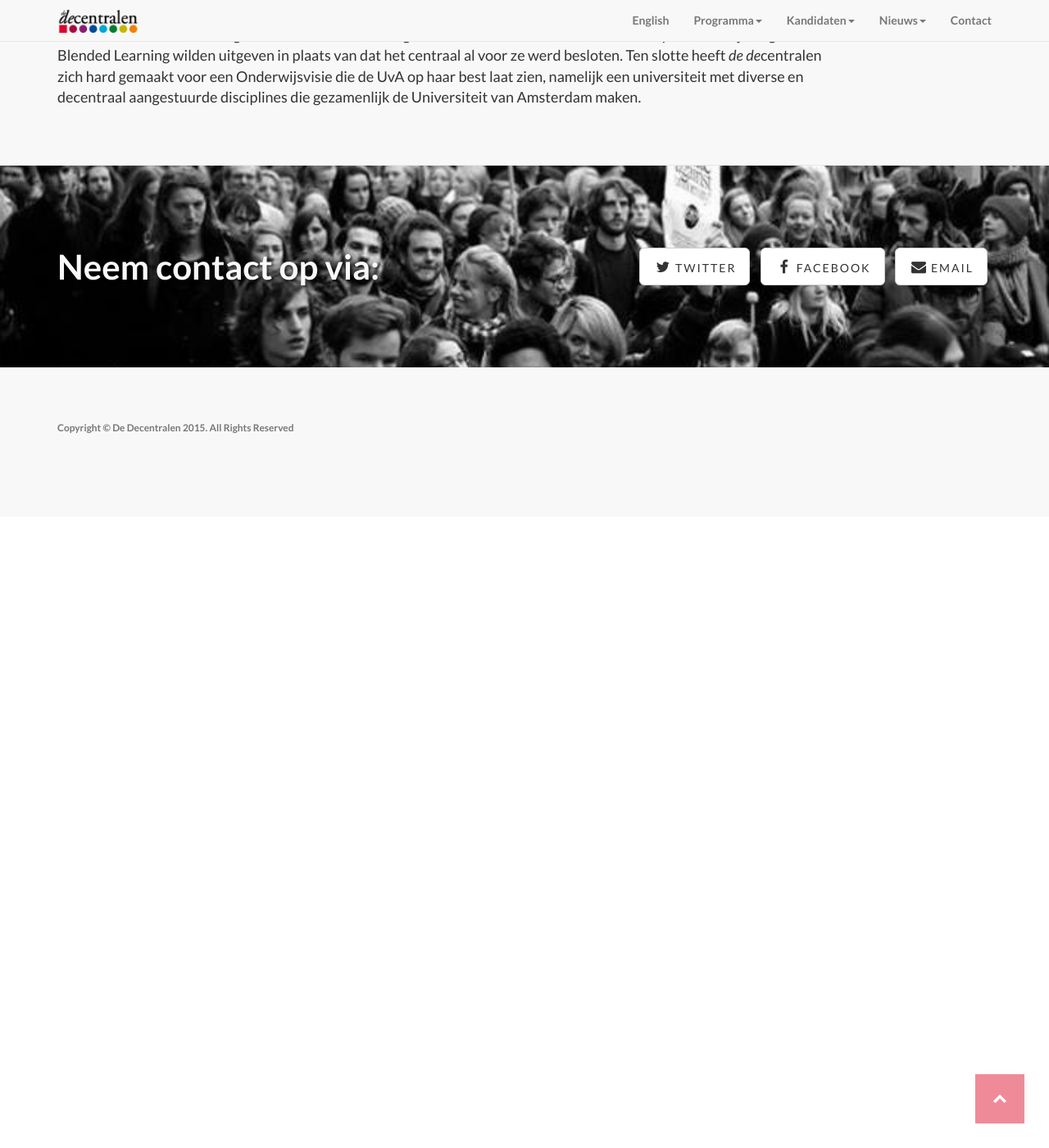
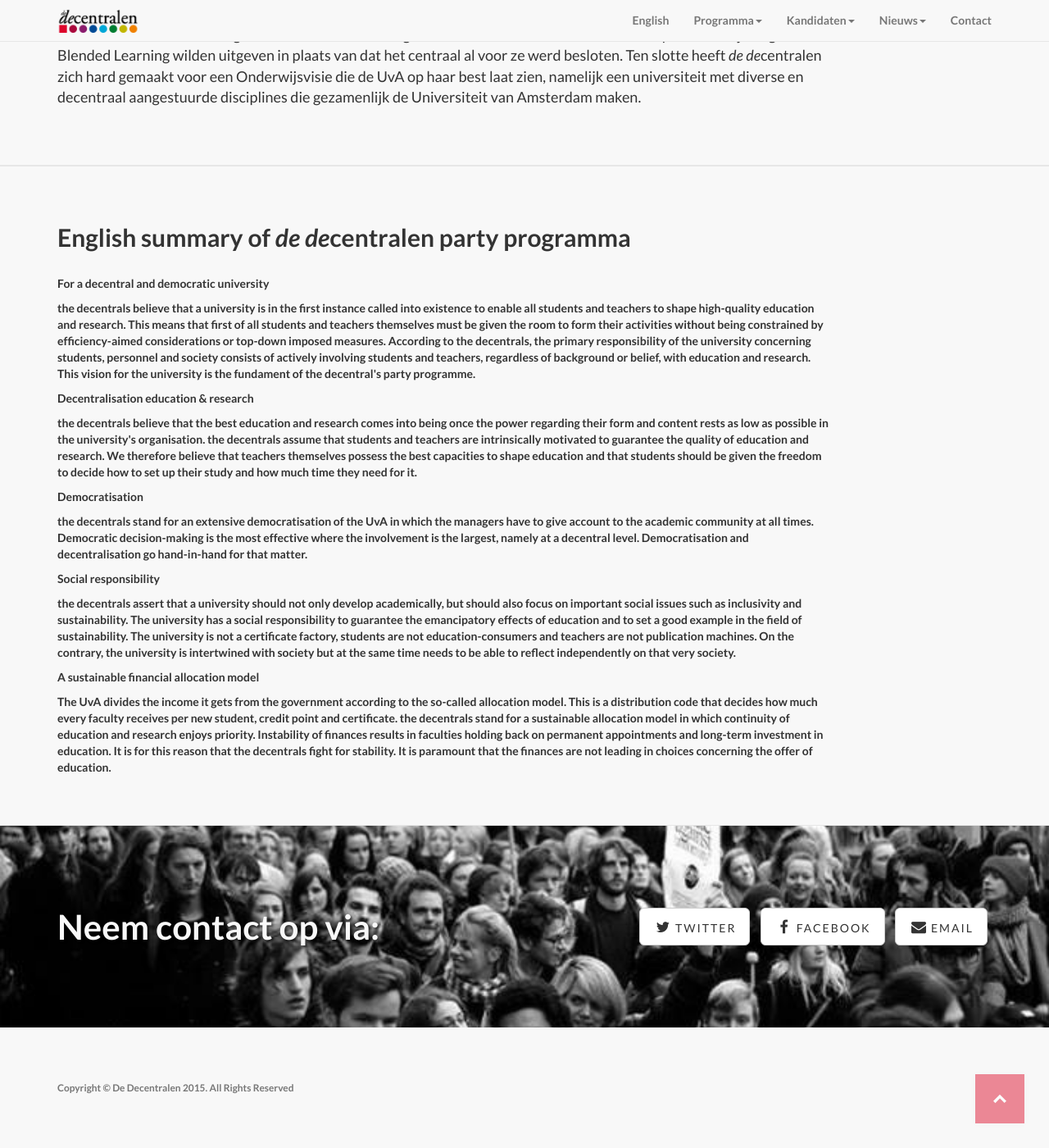
Before and after one commit to DeDecentralen/DeDecentralen.github.io, a Jekyll site: the page built from index.md, in a window 1280 px wide and 1400 px high, scrolled down 8714 px. Shown: the whole window at 82% size. Built offline with Jekyll 4.4.1, drawn with Linux system fonts in a browser that asks for light colours.

Commit message:
Update index.html

```diff
--- a/_layouts/index.html
+++ b/_layouts/index.html
@@ -160,4 +160,27 @@
   </div>
 </div>
 
+<a name="english"></a>
+  <div class="content-section-b">
+  <div class="container">
+    <div class="row">
+      <div class="col-lg-10 col-sm-12">
+        <div class="clearfix"></div>
+        <h2 class="section-heading">English summary of <i>de de</i>centralen party programma</h2>
+        <p><b>For a decentral and democratic university</b></p>
+        <p>the decentrals believe that a university is in the first instance called into existence to enable all students and teachers to shape high-quality education and research. This means that first of all students and teachers themselves must be given the room to form their activities without being constrained by efficiency-aimed considerations or top-down imposed measures. According to the decentrals, the primary responsibility of the university concerning students, personnel and society consists of actively involving students and teachers, regardless of background or belief, with education and research. This vision for the university is the fundament of the decentral's party programme. </p>
+        <p><b>Decentralisation education & research</b></p>
+        <p>the decentrals believe that the best education and research comes into being once the power regarding their form and content rests as low as possible in the university's organisation. the decentrals assume that students and teachers are intrinsically motivated to guarantee the quality of education and research. We therefore believe that teachers themselves possess the best capacities to shape education and that students should be given the freedom to decide how to set up their study and how much time they need for it.</p>
+        <p><b>Democratisation</b></p>
+        <p>the decentrals stand for an extensive democratisation of the UvA in which the managers have to give account to the academic community at all times. Democratic decision-making is the most effective where the involvement is the largest, namely at a decentral level. Democratisation and decentralisation go hand-in-hand for that matter. </p>
+        <p><b>Social responsibility</b></p>
+        <p>the decentrals assert that a university should not only develop academically, but should also focus on important social issues such as inclusivity and sustainability. The university has a social responsibility to guarantee the emancipatory effects of education and to set a good example in the field of sustainability. The university is not a certificate factory, students are not education-consumers and teachers are not publication machines. On the contrary, the university is intertwined with society but at the same time needs to be able to reflect independently on that very society. </p>
+        <p><b>A sustainable financial allocation model</b></p>
+        <p>The UvA divides the income it gets from the government according to the so-called allocation model. This is a distribution code that decides how much every faculty receives per new student, credit point and certificate. the decentrals stand for a sustainable allocation model in which continuity of education and research enjoys priority. Instability of finances results in faculties holding back on permanent appointments and long-term investment in education. It is for this reason that the decentrals fight for stability. It is paramount that the finances are not leading in choices concerning the offer of education. </p>
+     </div>
+    </div>
+  </div>
+</div>
+
+
 {% include bottom.html %}
```
